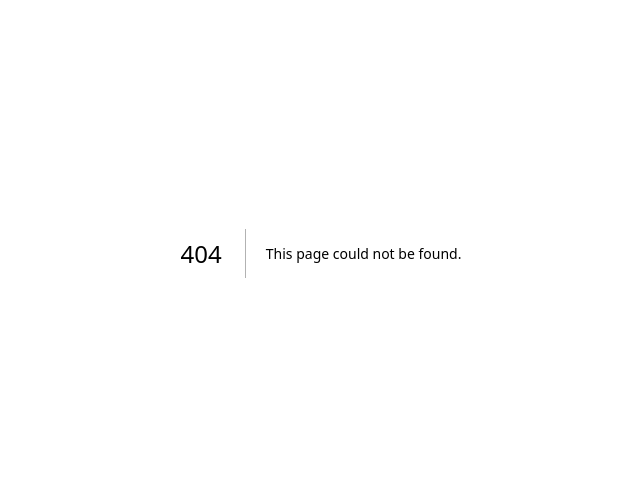
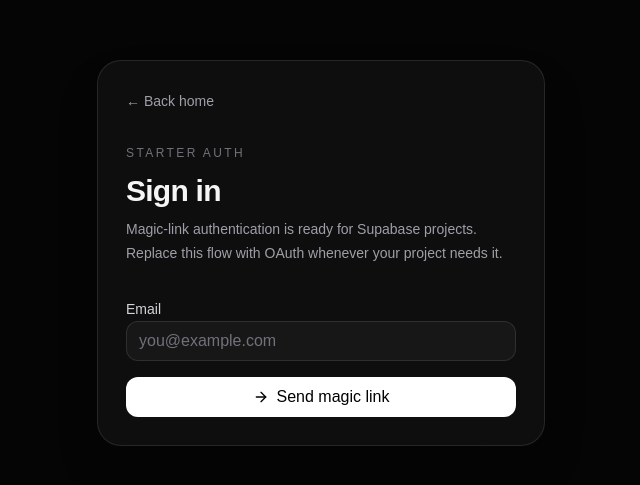
Before and after one commit to aditya0203saxena/Master_Repo, a Next.js app: page /login in a window 1280 px wide. Before the commit this address had no page. Shown: the part 147-632 px from the top of the page, without its empty margins (319-959 px from the left). Built offline with nearby package versions, Linux system fonts and the light colour scheme.

Commit message:
feat: add reusable magic-link login page

```diff
--- /dev/null
+++ b/app/login/page.tsx
@@ -0,0 +1,70 @@
+"use client";
+
+import { FormEvent, useState } from "react";
+import Link from "next/link";
+import { ArrowRight, Loader2 } from "lucide-react";
+import { Button } from "@/components/ui/button";
+import { Input } from "@/components/ui/input";
+import { createSupabaseBrowserClient } from "@/lib/supabase/browser";
+
+export default function LoginPage() {
+  const [email, setEmail] = useState("");
+  const [message, setMessage] = useState("");
+  const [loading, setLoading] = useState(false);
+
+  async function handleSubmit(event: FormEvent<HTMLFormElement>) {
+    event.preventDefault();
+    setMessage("");
+    setLoading(true);
+
+    try {
+      const supabase = createSupabaseBrowserClient();
+      const { error } = await supabase.auth.signInWithOtp({
+        email,
+        options: { emailRedirectTo: `${window.location.origin}/auth/callback` },
+      });
+
+      if (error) throw error;
+      setMessage("Check your email for the sign-in link.");
+    } catch (error) {
+      setMessage(error instanceof Error ? error.message : "Unable to start sign in.");
+    } finally {
+      setLoading(false);
+    }
+  }
+
+  return (
+    <main className="flex min-h-screen items-center justify-center px-6 py-16">
+      <section className="w-full max-w-md rounded-3xl border border-white/10 bg-white/[0.04] p-7 shadow-2xl shadow-black/30">
+        <Link href="/" className="text-sm text-zinc-400 hover:text-white">← Back home</Link>
+        <div className="mt-8">
+          <p className="text-xs font-medium uppercase tracking-[0.2em] text-zinc-500">Starter Auth</p>
+          <h1 className="mt-3 text-3xl font-semibold tracking-tight">Sign in</h1>
+          <p className="mt-2 text-sm leading-6 text-zinc-400">
+            Magic-link authentication is ready for Supabase projects. Replace this flow with OAuth whenever your project needs it.
+          </p>
+        </div>
+
+        <form onSubmit={handleSubmit} className="mt-8 space-y-4">
+          <div className="space-y-2">
+            <label htmlFor="email" className="text-sm text-zinc-300">Email</label>
+            <Input
+              id="email"
+              type="email"
+              placeholder="you@example.com"
+              value={email}
+              onChange={(event) => setEmail(event.target.value)}
+              required
+            />
+          </div>
+          <Button type="submit" className="w-full" disabled={loading}>
+            {loading ? <Loader2 className="size-4 animate-spin" /> : <ArrowRight className="size-4" />}
+            {loading ? "Sending..." : "Send magic link"}
+          </Button>
+        </form>
+
+        {message ? <p className="mt-4 text-sm text-zinc-400">{message}</p> : null}
+      </section>
+    </main>
+  );
+}
```
